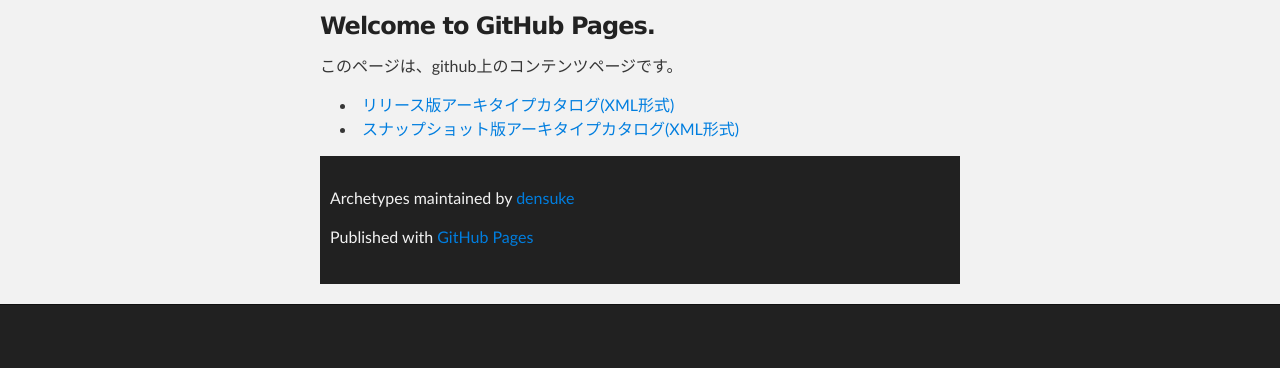
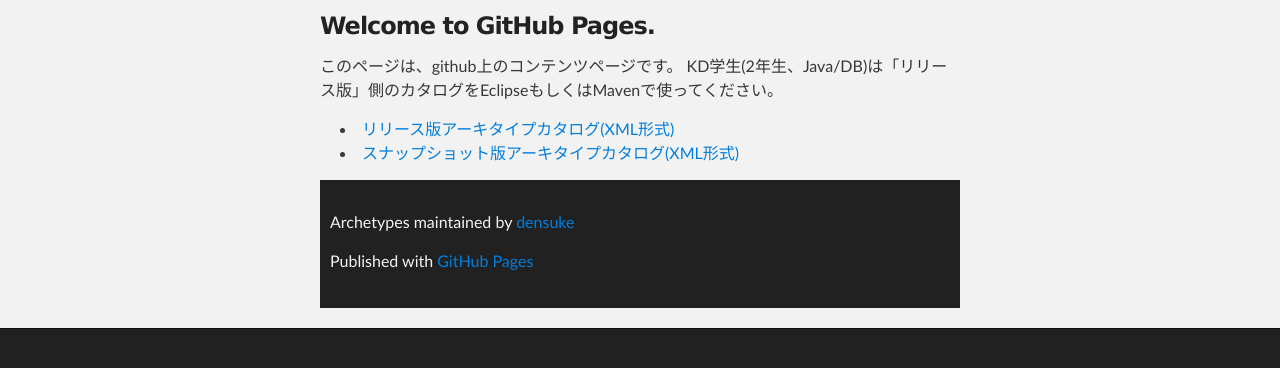
Before and after one commit to densuke/archetypes, a plain HTML site: page index.html in a window 1280 px wide. Shown: the part 252-620 px from the top of the page. Drawn offline with Linux system fonts and the light colour scheme.

Commit message:
神戸電子生向けの注意文を追加

```diff
--- a/index.html
+++ b/index.html
@@ -35,6 +35,7 @@
 
 <p>
 このページは、github上のコンテンツページです。
+KD学生(2年生、Java/DB)は「リリース版」側のカタログをEclipseもしくはMavenで使ってください。
 <ul>
 <li><a href="https://raw.github.com/densuke/archetypes/master/releases/archetype-catalog.xml">リリース版アーキタイプカタログ(XML形式)</a></li>
 <li><a href="https://raw.github.com/densuke/archetypes/master/snapshots/archetype-catalog.xml">スナップショット版アーキタイプカタログ(XML形式)</a></li>
```
Also changed, not shown: 1 other file.
